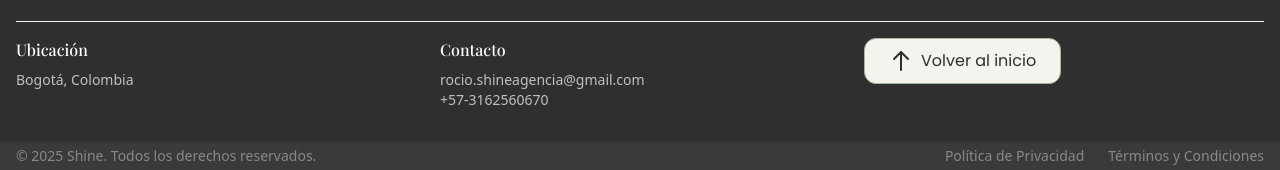
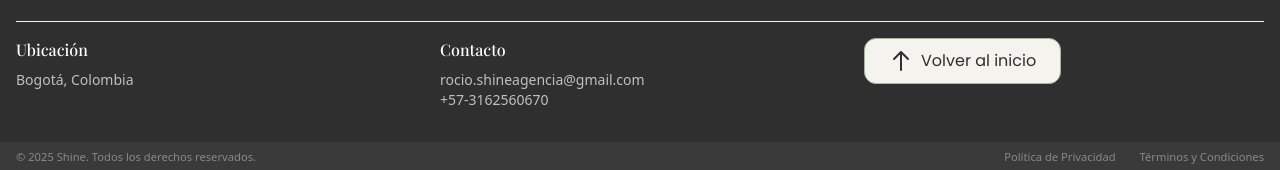
Before and after one commit to diferoca1978/Shine, an Astro site: page / in a window 1280 px wide. Shown: the part 8944-9114 px from the top of the page. Built offline with nearby package versions, Linux system fonts and the light colour scheme; Astro itself is replaced by a stand-in of ours; some packages are replaced by stand-ins of ours.

Commit message:
style: wrap footer copyright and legal links in small tags for semantic HTML

```diff
--- a/src/components/global/Footer.astro
+++ b/src/components/global/Footer.astro
@@ -152,21 +152,23 @@ import Button from "@/components/ui/button.astro";
         <div
           class="text-softWhite/40 font-openSans text-sm text-center md:text-left"
         >
-          © {new Date().getFullYear()}
-          {COMPANY_INFO.name}. Todos los derechos reservados.
+          <small
+            >&copy; {new Date().getFullYear()}
+            {COMPANY_INFO.name}. Todos los derechos reservados.</small
+          >
         </div>
         <div class="flex space-x-6 text-sm font-openSans">
           <a
             href="/politicadeprivacidad"
             class="text-softWhite/40 hover:text-accentGold transition-colors duration-300"
           >
-            Política de Privacidad
+            <small>Política de Privacidad </small>
           </a>
           <a
             href="/terminosycondiciones"
             class="text-softWhite/40 hover:text-accentGold transition-colors duration-300"
           >
-            Términos y Condiciones
+            <small>Términos y Condiciones</small>
           </a>
         </div>
       </div>
```
